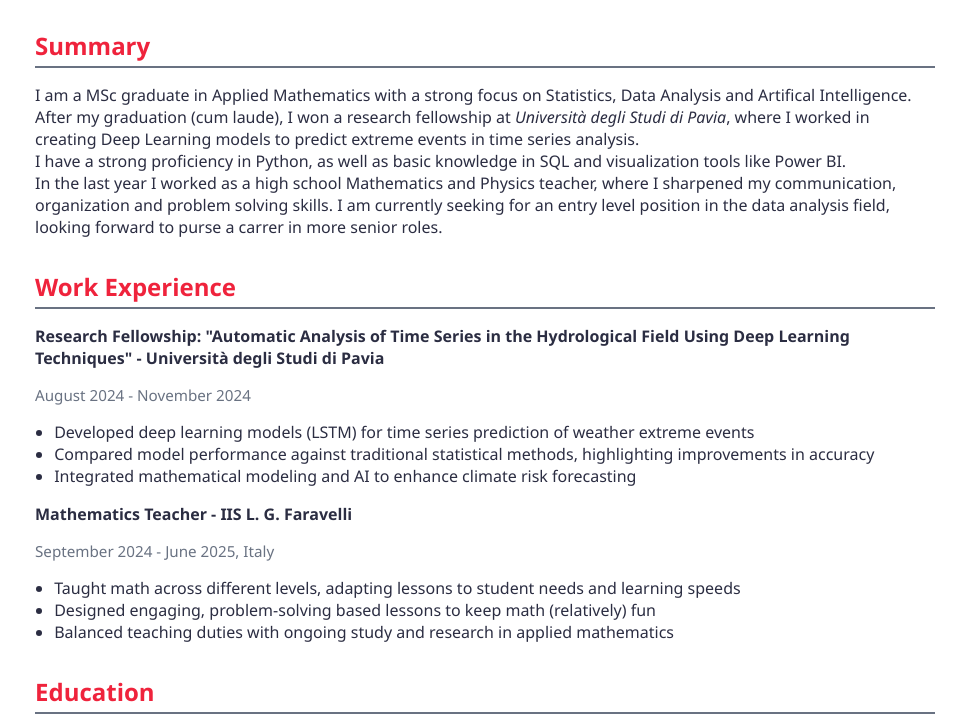
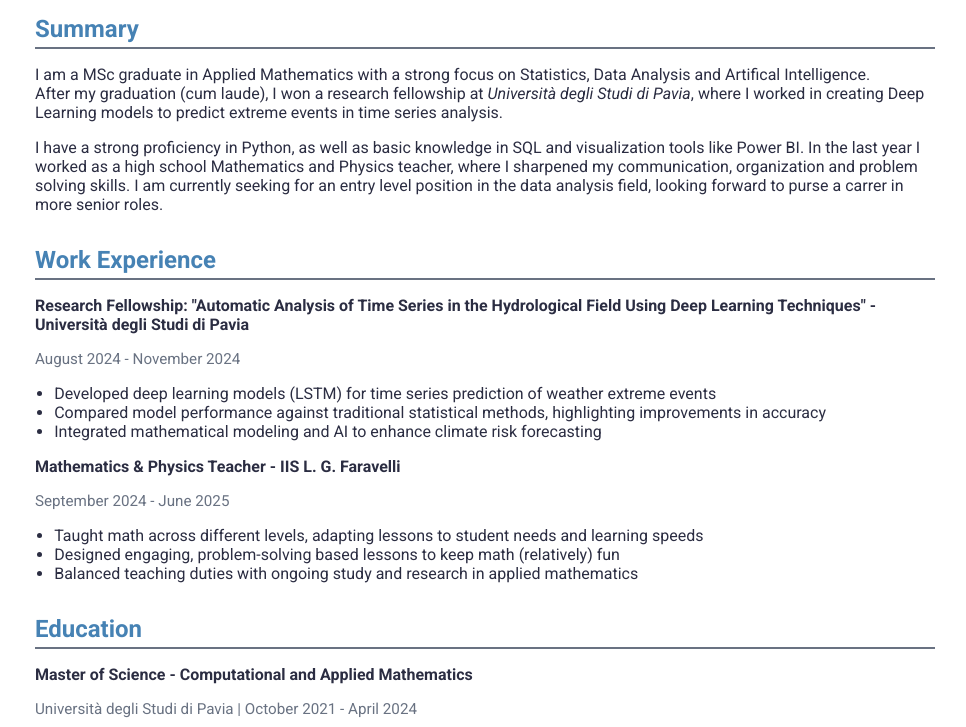
Before and after one commit to JacopoCassenti/whoami, a plain HTML site: page index.html in a window 1280 px wide. Shown: the part 172-899 px from the top of the page, without its empty margins (155-1121 px from the left). Drawn offline with Linux system fonts and the light colour scheme.

Commit message:
Change font and color

```diff
--- a/index.html
+++ b/index.html
@@ -4,17 +4,31 @@
   <meta charset="UTF-8" />
   <meta name="viewport" content="width=device-width, initial-scale=1.0" />
   <title>Jacopo Cassenti - Resume</title>
+
   <style>
 
     :root {
       --primary: #2b2d42;
       --accent: #697282;
-      --highlight: #ef233c;
+      --highlight: steelblue;
       --white: #ffffff;
     }
 
+    @font-face {
+      font-family: 'Roboto';
+      src: url(fonts/Roboto-VariableFont_wdth,wght.ttf) format('truetype');
+      font-weight: 100 1000;
+    }
+
+    @font-face {
+      font-family: 'Roboto';
+      src: url(fonts/Roboto-Italic-VariableFont_wdth,wght.ttf) format('truetype');
+      font-style: italic;
+      font-weight: 100 1000;
+    }
+
     body {
-      font-family: 'Segoe UI', Tahoma, Geneva, Verdana, sans-serif;
+      font-family: Roboto, Tahoma, Geneva, Verdana, sans-serif;
       background: var(--background);
       margin: 0;
       padding: 2rem;
@@ -54,6 +68,9 @@
       color: var(--primary);
     }
 
+    .sub-contact {
+      margin: 0.75rem 0px;
+    }
     .list {
       padding-left: 1.2rem;
     }
@@ -75,16 +92,18 @@
       <h1>Jacopo Cassenti</h1>
       <div class="subtext">Mathematics MSc (Cum Laude) | Future Data Scientist | Driven by curiosity, passionate about AI</div>
       <div class="contact">
-        <p>LinkedIn: <a href="https://www.linkedin.com/in/jacopocassenti" target="_blank">linkedin.com/in/jacopocassenti</a></p>
+        <p class="sub-contact">LinkedIn: <a href="https://www.linkedin.com/in/jacopocassenti" target="_blank">linkedin.com/in/jacopocassenti</a></p>
       </div>
     </header>
 
     <section class="section">
       <h2>Summary</h2>
-      <p>I am a MSc graduate in Applied Mathematics with a strong focus on Statistics, Data Analysis and Artifical Intelligence. After my graduation (cum laude), I won a research fellowship at <i>Università degli Studi di Pavia</i>, where I worked in creating Deep Learning models to predict extreme events in time series analysis.
-        <br>
-      I have a strong proficiency in Python, as well as basic knowledge in SQL and visualization tools like Power BI.
-        <br>
+      <p>I am a MSc graduate in Applied Mathematics with a strong focus on Statistics, Data Analysis and Artifical Intelligence.
+      <br>
+      After my graduation (cum laude), I won a research fellowship at <i>Università degli Studi di Pavia</i>, where I worked in creating Deep Learning models to predict extreme events in time series analysis.
+      </p>
+      <p>
+        I have a strong proficiency in Python, as well as basic knowledge in SQL and visualization tools like Power BI.
       In the last year I worked as a high school Mathematics and Physics teacher, where I sharpened my communication, organization and problem solving skills.
 
       I am currently seeking for an entry level position in the data analysis field, looking forward to purse a carrer in more senior roles.</p>
@@ -102,8 +121,8 @@ Time Series in the Hydrological Field Using Deep Learning Techniques" - Universi
       </ul>
 
 
-      <p class="role-title">Mathematics Teacher - IIS L. G. Faravelli</p>
-      <p class="subtext">September 2024 - June 2025, Italy</p>
+      <p class="role-title">Mathematics & Physics Teacher - IIS L. G. Faravelli</p>
+      <p class="subtext">September 2024 - June 2025</p>
       <ul class="list">
         <li>Taught math across different levels, adapting lessons to student needs and learning speeds</li>
         <li>Designed engaging, problem-solving based lessons to keep math (relatively) fun</li>
```
Also changed, not shown: fonts/OFL.txt (added), fonts/Roboto-Italic-VariableFont_wdth,wght.ttf (added), fonts/Roboto-VariableFont_wdth,wght.ttf (added).
